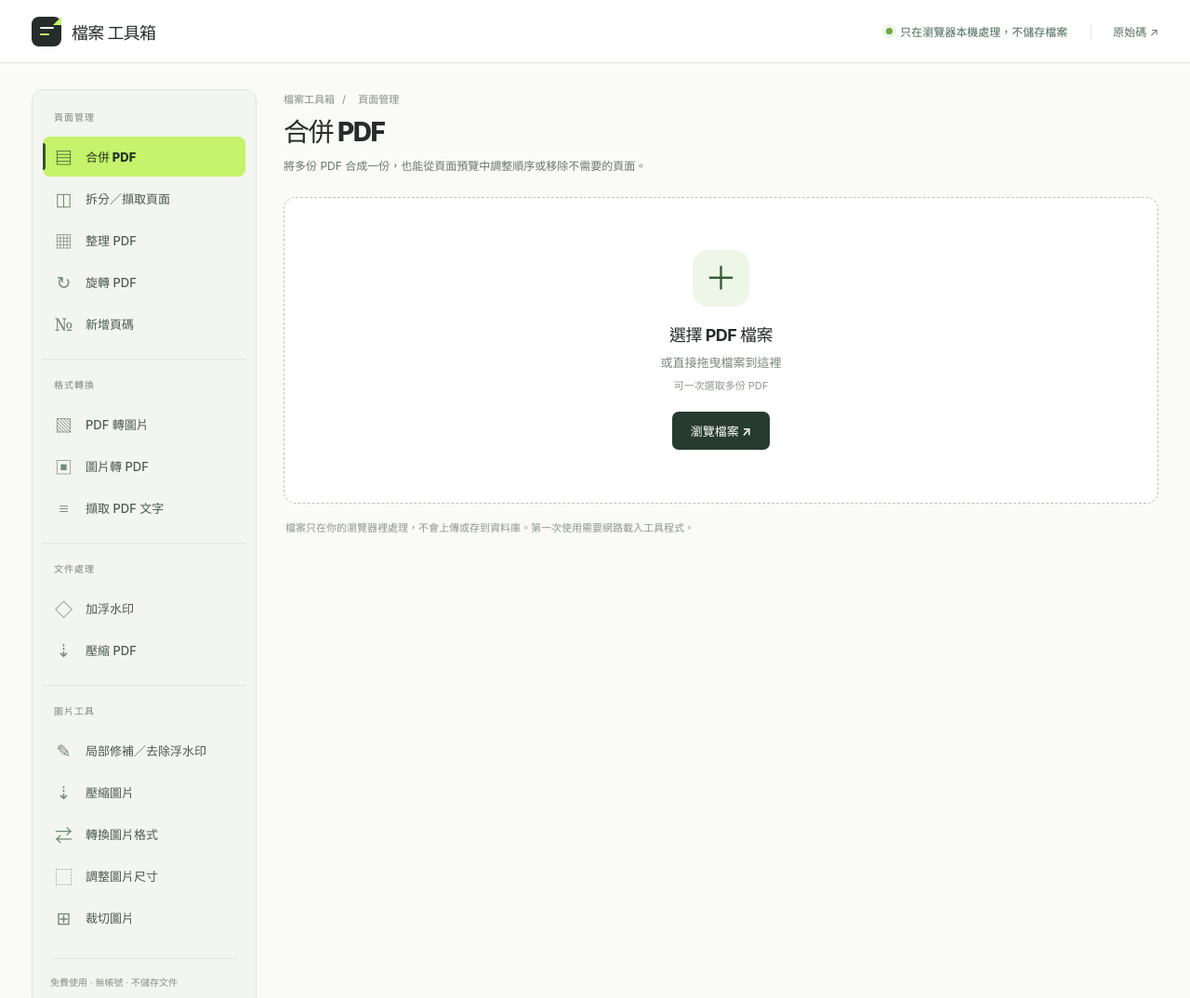
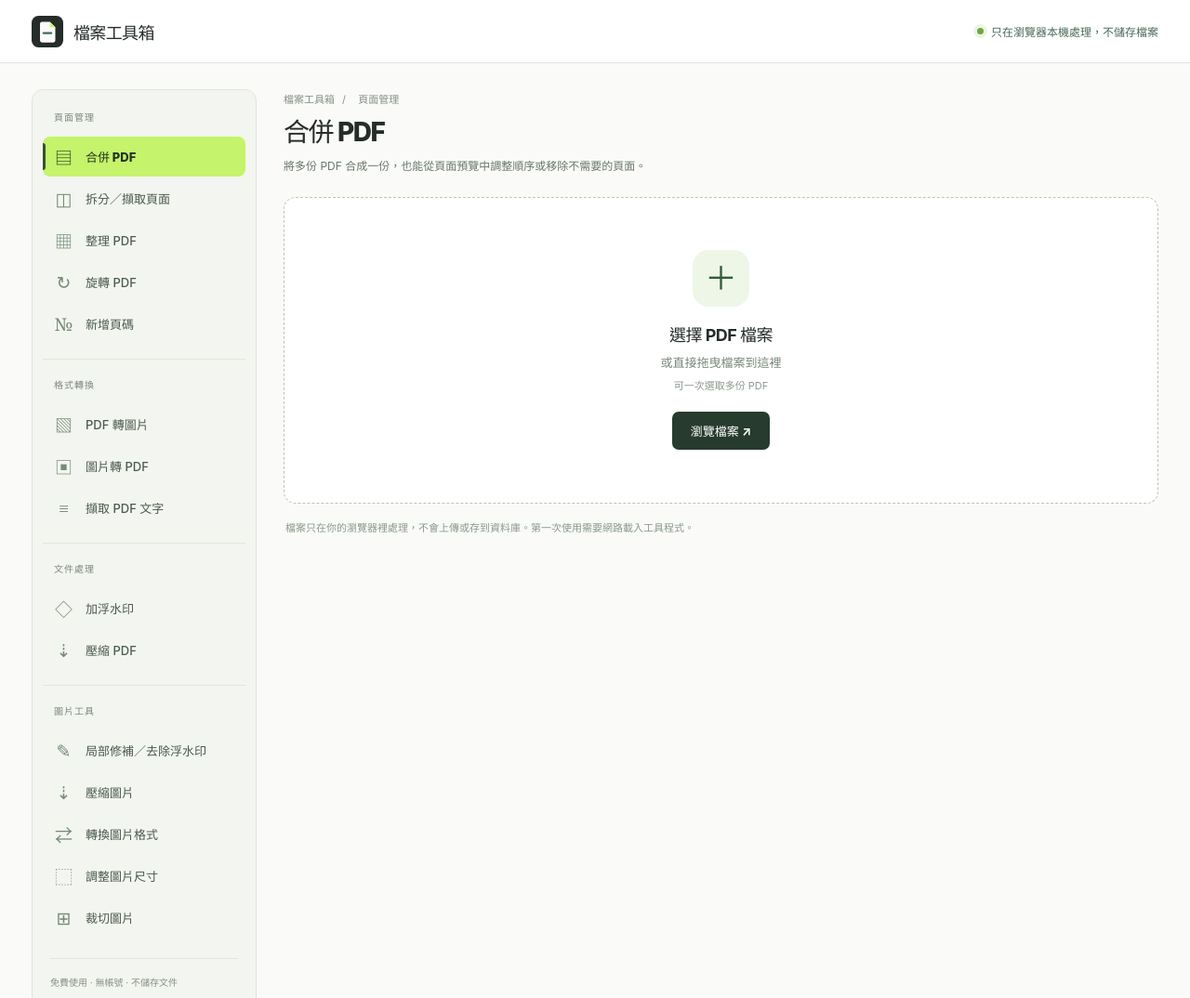
Before and after one commit to tougapui/pdf-toolbox, a plain HTML site: page index.html in a window 1280 px wide. Shown: the top 1074 px of the page at 93% size. Drawn offline with nearby package versions, Linux system fonts and the light colour scheme.

Commit message:
Unify brand label, reuse favicon as header icon and hide source-code link

```diff
--- a/index.html
+++ b/index.html
@@ -17,8 +17,8 @@
 <body>
 <header class="header">
   <div class="header-inner">
-    <a href="./" class="brand" aria-label="檔案工具箱首頁"><span class="brand-mark"><span class="doc-fold"></span><span class="doc-line"></span><span class="doc-line narrow"></span></span><span>檔案 <b>工具箱</b></span></a>
-    <div class="header-right"><span class="local-indicator"><span class="local-light"></span>只在瀏覽器本機處理，不儲存檔案</span><a href="https://github.com/tougapui/pdf-toolbox" target="_blank" rel="noopener noreferrer" class="github-link" aria-label="查看 GitHub 原始碼">原始碼 <span aria-hidden="true">↗</span></a></div>
+    <a href="./" class="brand" aria-label="檔案工具箱首頁"><img class="brand-favicon" src="./favicon.svg" width="34" height="34" alt="" aria-hidden="true"><span>檔案工具箱</span></a>
+    <div class="header-right"><span class="local-indicator"><span class="local-light"></span>只在瀏覽器本機處理，不儲存檔案</span></div>
   </div>
 </header>
 <div class="app-layout">
```
